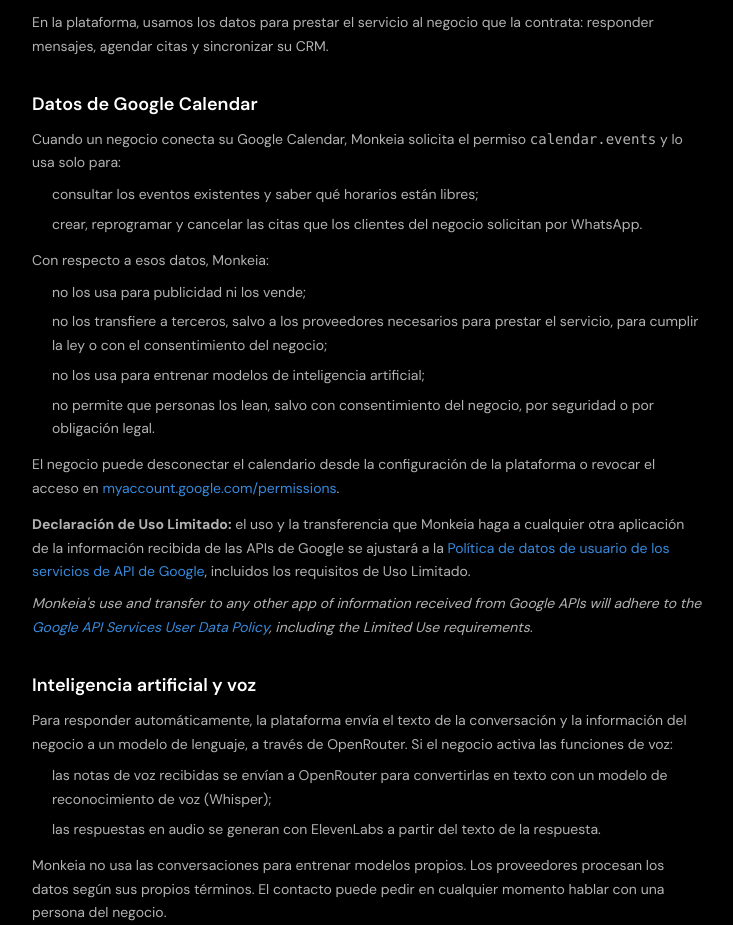
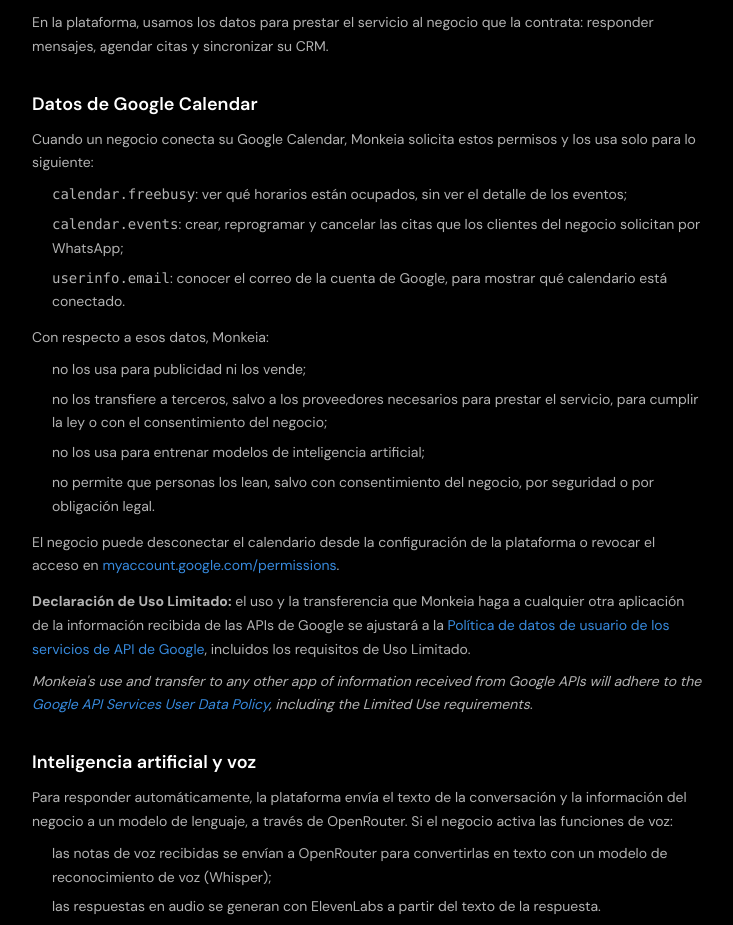
Before and after one commit to JPcamareno/monkeia-landing, a Next.js app: page /privacidad in a window 1280 px wide. Shown: the part 2120-3045 px from the top of the page, without its empty margins (272-1005 px from the left). Built offline with nearby package versions, Linux system fonts and the light colour scheme; no server answers.

Commit message:
Privacidad: los tres permisos de Google Calendar

```diff
--- a/app/privacidad/page.tsx
+++ b/app/privacidad/page.tsx
@@ -157,12 +157,22 @@
 
       <Section title="Datos de Google Calendar">
         <p style={{ marginBottom: 8 }}>
-          Cuando un negocio conecta su Google Calendar, Monkeia solicita el permiso{" "}
-          <code>calendar.events</code> y lo usa solo para:
+          Cuando un negocio conecta su Google Calendar, Monkeia solicita estos permisos y los
+          usa solo para lo siguiente:
         </p>
         <ul style={{ paddingLeft: 20, display: "flex", flexDirection: "column", gap: 6 }}>
-          <li>consultar los eventos existentes y saber qué horarios están libres;</li>
-          <li>crear, reprogramar y cancelar las citas que los clientes del negocio solicitan por WhatsApp.</li>
+          <li>
+            <code>calendar.freebusy</code>: ver qué horarios están ocupados, sin ver el detalle
+            de los eventos;
+          </li>
+          <li>
+            <code>calendar.events</code>: crear, reprogramar y cancelar las citas que los
+            clientes del negocio solicitan por WhatsApp;
+          </li>
+          <li>
+            <code>userinfo.email</code>: conocer el correo de la cuenta de Google, para mostrar
+            qué calendario está conectado.
+          </li>
         </ul>
         <p style={{ margin: "12px 0 8px" }}>Con respecto a esos datos, Monkeia:</p>
         <ul style={{ paddingLeft: 20, display: "flex", flexDirection: "column", gap: 6 }}>
```
